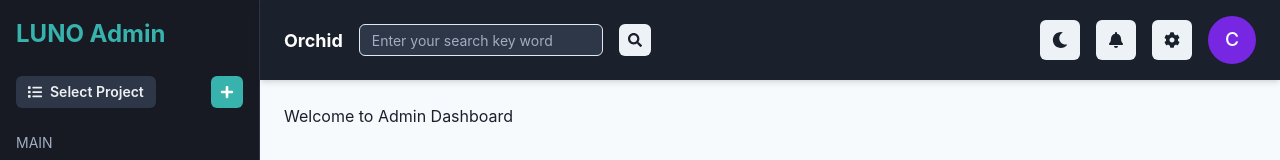
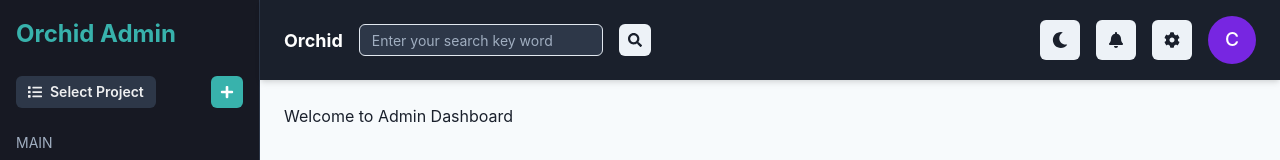
Before and after one commit to OrchidInk/orchidinkFrontEnd, a Next.js app: page /admin/home in a window 1280 px wide. Shown: the top 160 px of the page. Built offline with nearby package versions, Linux system fonts and the light colour scheme; sample sign-in values are in the browser's storage.

Commit message:
backend deployment done

```diff
--- a/src/app/@core/components/admin/sidebar/bar/index.tsx
+++ b/src/app/@core/components/admin/sidebar/bar/index.tsx
@@ -58,7 +58,7 @@ const Sidebar = () => {
       {/* Sidebar Header */}
       <Box mb={6}>
         <Text fontSize="2xl" fontWeight="bold" color="teal.400">
-          LUNO Admin
+          Orchid Admin
         </Text>
       </Box>
 
```
Also changed, not shown: 1 other file (tests, documents, lock files or other folders).
